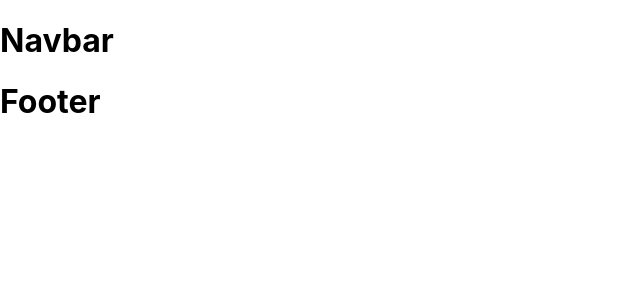
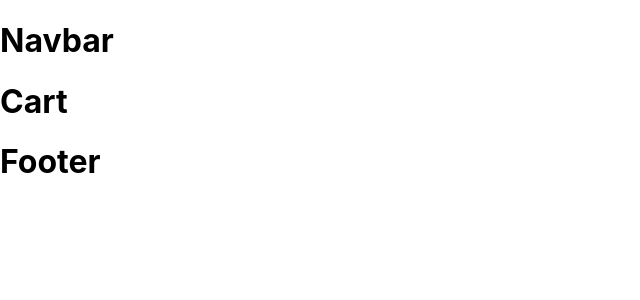
Before and after one commit to JimeMatthies/Ecomsur-tech-tests-front-end-tech-test-JM, a React (Create React App) app in the folder front/: page /cart in a window 1280 px wide. Before the commit this address had no page. Shown: the top 300 px of the page, without its empty margins (0-640 px from the left). Built offline with nearby package versions, Linux system fonts and the light colour scheme.

Commit message:
Routes working

```diff
--- a/front/src/App.js
+++ b/front/src/App.js
@@ -4,6 +4,7 @@
 import Home from "./components/Home";
 import Products from "./components/Products";
 import Details from "./components/Details";
+import Cart from "./components/Cart";
 import Footer from "./components/Footer";
 
 const App = () => {
@@ -15,6 +16,7 @@
         <Route path="/" element={<Home />} />
         <Route path="/products" element={<Products />} />
         <Route path="/product/:id" element={<Details/>} />
+        <Route path="/cart" element={<Cart/>} />
     </Routes>
     <Footer />
 </BrowserRouter>
--- /dev/null
+++ b/front/src/components/Cart.jsx
@@ -0,0 +1,12 @@
+import React from "react";
+
+const Cart = () => {
+    return (
+        <div className="container-fluid">
+           <h1>Cart</h1>
+        </div>
+    );
+}
+
+
+export default Cart;
```
